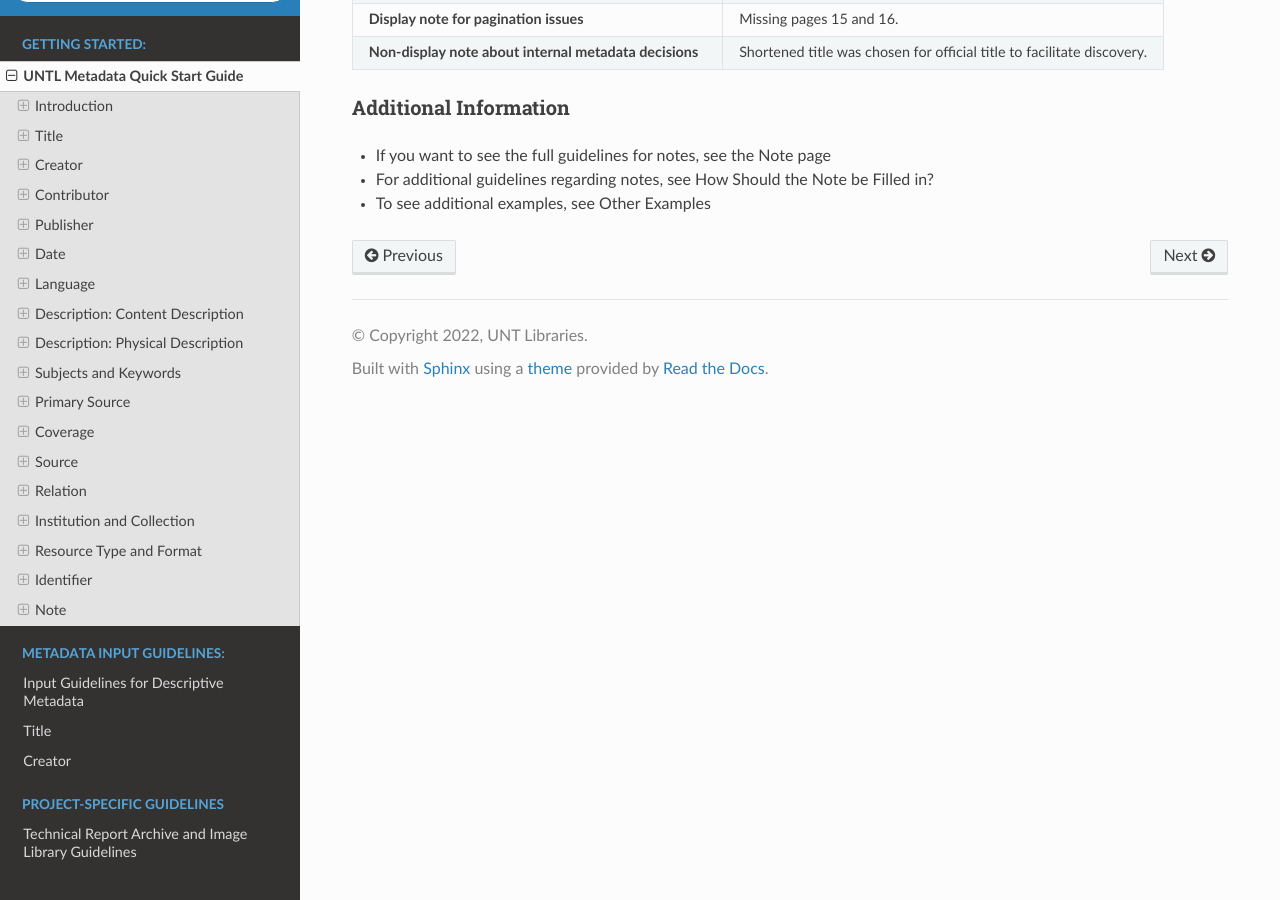
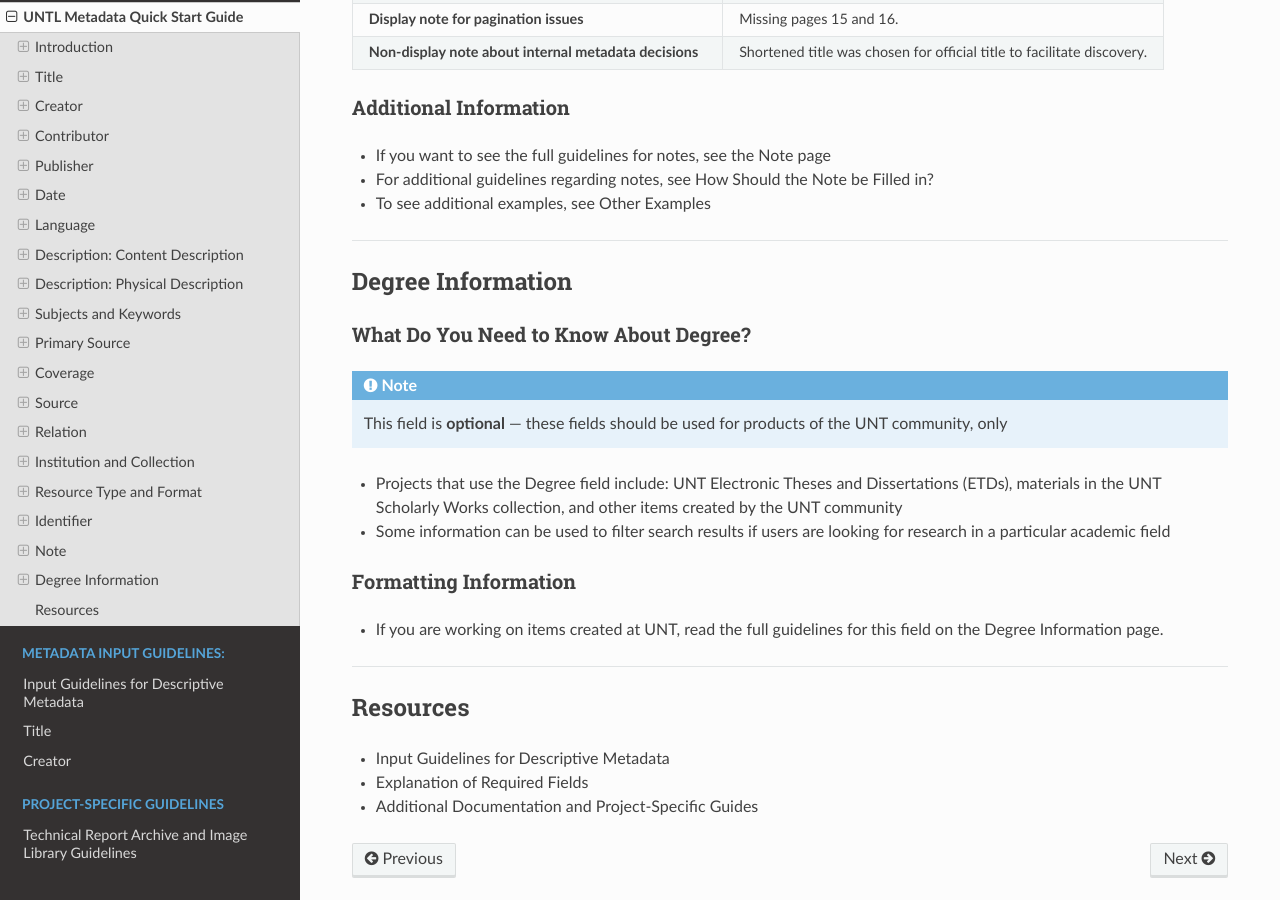
Before and after one commit to unt-libraries/untl-metadata-documentation, a Sphinx documentation site: the page built from docs/guides/quick-start-guide.rst, in a window 1280 px wide and 900 px high, scrolled down 18565 px. Built offline with Sphinx 7.4.7 and the Read the Docs theme 2.0.0, drawn with Linux system fonts in a browser that asks for light colours.

Commit message:
finished Quick Guide

```diff
--- a/docs/guides/quick-start-guide.rst
+++ b/docs/guides/quick-start-guide.rst
@@ -923,3 +923,34 @@
 * If you want to see the full guidelines for notes, see the Note page
 * For additional guidelines regarding notes, see How Should the Note be Filled in?
 * To see additional examples, see Other Examples
+
+####
+
+******************
+Degree Information
+******************
+
+What Do You Need to Know About Degree?
+======================================
+
+.. note::
+
+   This field is **optional** — these fields should be used for products of the UNT community, only
+
+* Projects that use the Degree field include: UNT Electronic Theses and Dissertations (ETDs), materials in the UNT Scholarly Works collection, and other items created by the UNT community
+* Some information can be used to filter search results if users are looking for research in a particular academic field
+
+Formatting Information
+======================
+
+* If you are working on items created at UNT, read the full guidelines for this field on the Degree Information page.
+
+####
+
+*********
+Resources
+*********
+
+* Input Guidelines for Descriptive Metadata
+* Explanation of Required Fields
+* Additional Documentation and Project-Specific Guides
```
